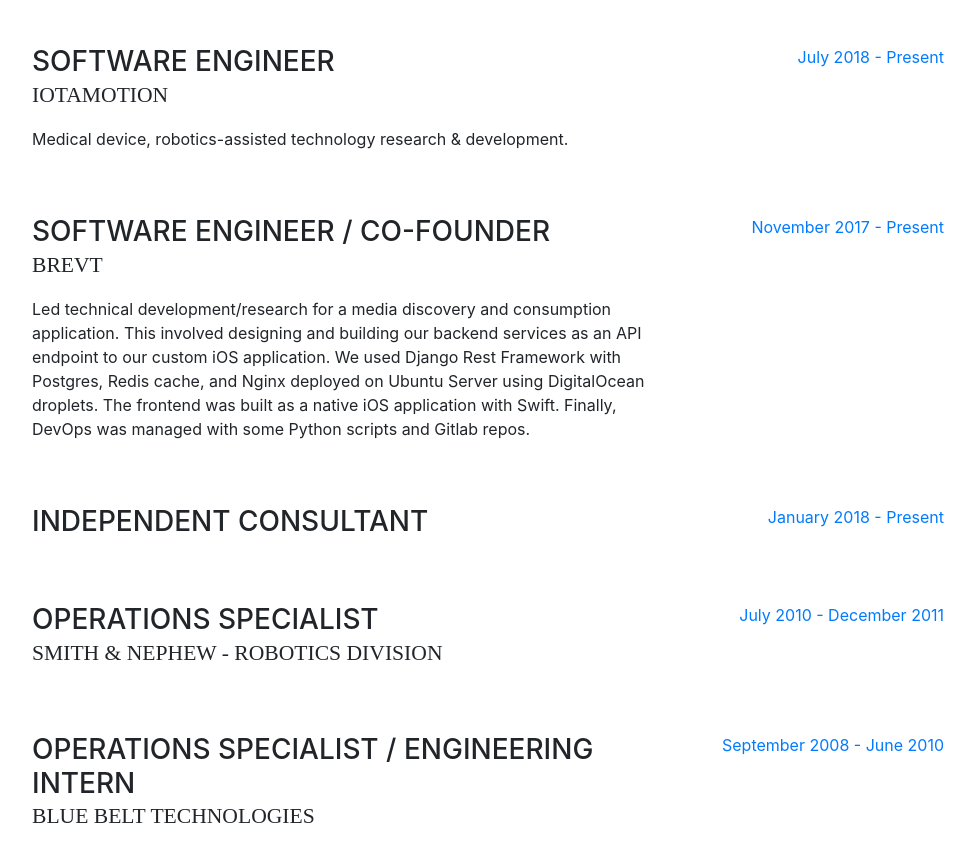
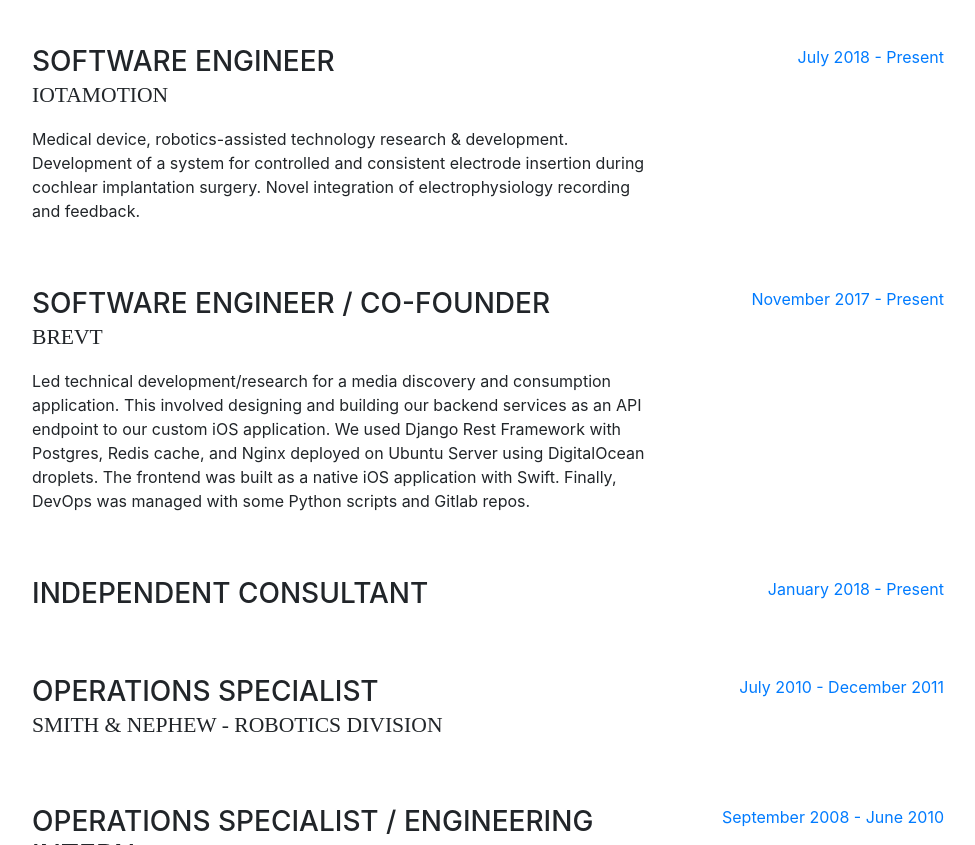
Before and after one commit to MattAndrick/MattE-J.github.io, a website with bundled scripts: page index.html in a window 1280 px wide. Shown: the part 889-1734 px from the top of the page, without its empty margins (288-1263 px from the left). Built offline with nearby package versions, Linux system fonts and the light colour scheme; a web font is replaced by a local one.

Commit message:
Update index.html

```diff
--- a/index.html
+++ b/index.html
@@ -107,7 +107,7 @@
             <div class="resume-content mr-auto">
               <h3 class="mb-0">Software Engineer</h3>
               <div class="subheading mb-3">iotaMotion</div>
-              <p>Medical device, robotics-assisted technology research & development.</p>
+              <p>Medical device, robotics-assisted technology research & development. Development of a system for controlled and consistent electrode insertion during cochlear implantation surgery. Novel integration of electrophysiology recording and feedback.</p>
             </div>
             <div class="resume-date text-md-right">
               <span class="text-primary">July 2018 - Present</span>
```
